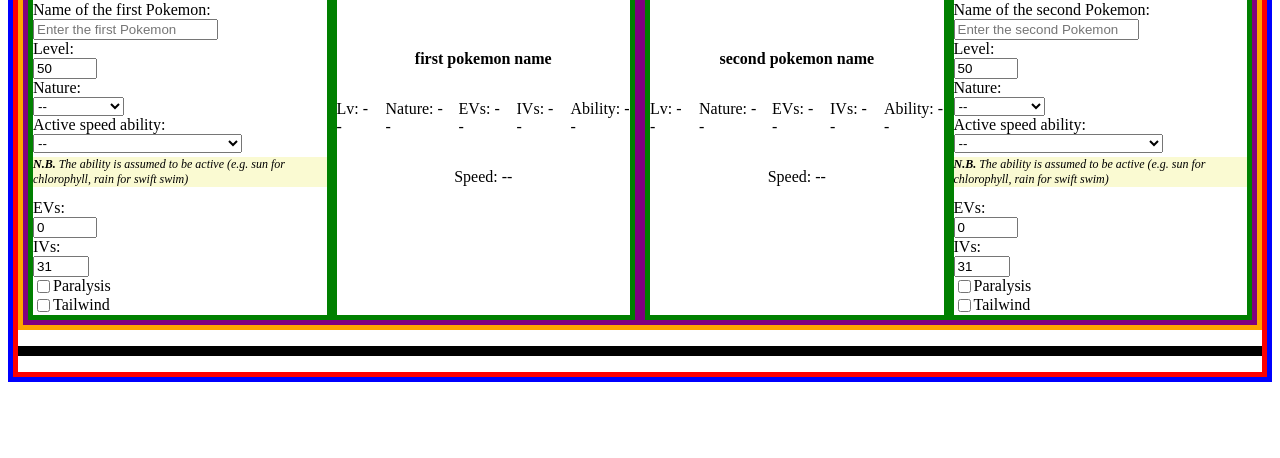
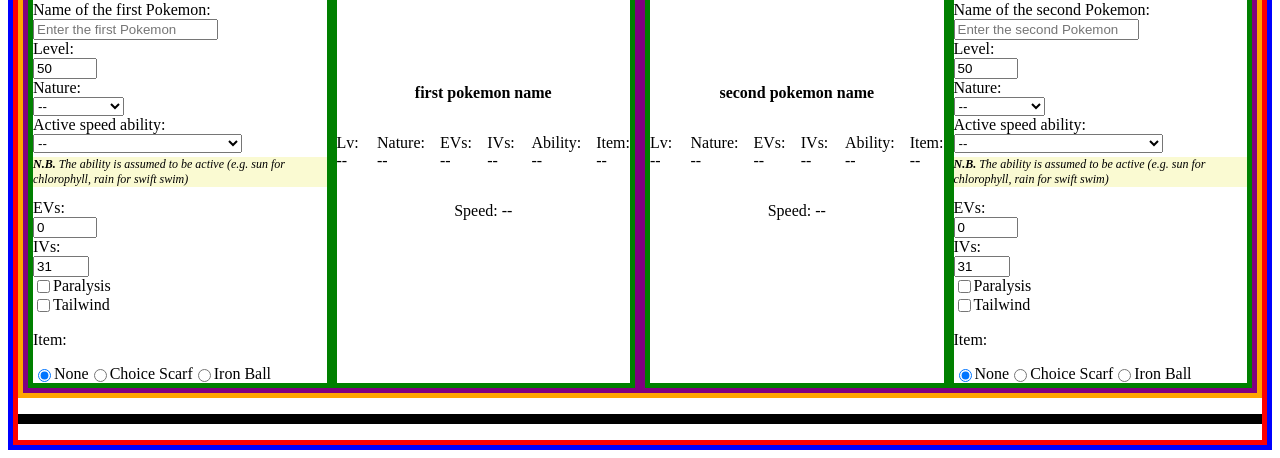
Before and after one commit to ColomboGiacomo/does-it-outspeed, a plain HTML site: page index.html in a window 1280 px wide. Shown: the part 356-814 px from the top of the page. Drawn offline with Linux system fonts and the light colour scheme.

Commit message:
items added

```diff
--- a/index.html
+++ b/index.html
@@ -107,6 +107,18 @@
                             <label for="tailwindpkmn1">Tailwind</label>
                         </div>
 
+                        <p>Item:</p>
+                        <div class="radio-group">
+                            <input type="radio" id="noitem1" name="item1" value="1" checked>
+                            <label for="noitem1">None</label>
+
+                            <input type="radio" id="scarf1" name="item1" value="1.5">
+                            <label for="scarf1">Choice Scarf</label>
+
+                            <input type="radio" id="ironball1" name="item1" value="0.5">
+                            <label for="ironball1">Iron Ball</label>
+                        </div>
+
                     </div>
 
                     <div class="pokemon-img-info" id="pkmn1-container">
@@ -122,6 +134,7 @@
                             <p>EVs: <span id="pkmn1-EVs">--</span></p>
                             <p>IVs: <span id="pkmn1-IVs">--</span></p>
                             <p>Ability: <span id="pkmn1-ability">--</span></p>
+                            <p>Item: <span id="pkmn1-item">--</span></p>
                         </div>
 
                         <img id="pkmn1-img" src="#" alt="First Pokemon" hidden>
@@ -217,6 +230,18 @@
                             <label for="tailwindpkmn2">Tailwind</label>
                         </div>
 
+                        <p>Item:</p>
+                        <div class="radio-group">
+                            <input type="radio" id="noitem2" name="item2" value="1" checked>
+                            <label for="noitem2">None</label>
+
+                            <input type="radio" id="scarf2" name="item2" value="1.5">
+                            <label for="scarf2">Choice Scarf</label>
+
+                            <input type="radio" id="ironball2" name="item2" value="0.5">
+                            <label for="ironball2">Iron Ball</label>
+                        </div>
+
                     </div>
 
                     <div class="pokemon-img-info" id="pkmn2-container">
@@ -232,6 +257,7 @@
                             <p>EVs: <span id="pkmn2-EVs">--</span></p>
                             <p>IVs: <span id="pkmn2-IVs">--</span></p>
                             <p>Ability: <span id="pkmn2-ability">--</span></p>
+                            <p>Item: <span id="pkmn2-item">--</span></p>
                         </div>
 
                         <img id="pkmn2-img" src="#" alt="Second Pokemon" hidden>
--- a/script.js
+++ b/script.js
@@ -24,16 +24,16 @@ function limitNumber(id){
 }
 
 // Calcola la velocità reale con la formula dei giochi
-function calculateSpeed(baseSpeed, level, evs, ivs, nature, ability, par, tailwind) {
+function calculateSpeed(baseSpeed, level, evs, ivs, nature, ability, par, tailwind, item) {
 
-    console.log({baseSpeed, level, evs, ivs, nature, ability, par, tailwind});
+    console.log({baseSpeed, level, evs, ivs, nature, ability, par, tailwind, item});
     console.log("---------------------------------------------------------------");
 
     const step1 = Math.floor((2 * baseSpeed + ivs + Math.floor(evs / 4)) * level / 100);
     const step2 = step1 + 5;
     const step3 = Math.floor(step2 * nature);
 
-    const modifier = ability * tailwind;
+    const modifier = ability * tailwind * item;
 
     const step4 = Math.floor(step3 * modifier);
 
@@ -94,7 +94,10 @@ async function showPokemon(name, number){
         tailwind = 2;
     }
 
-    const speed = calculateSpeed(baseSpeed, level, evs, ivs, nature, ability, par, tailwind);
+    const itemRadio = document.querySelector('input[name="item' + number + '"]:checked');
+    const item = Number(itemRadio.value);
+
+    const speed = calculateSpeed(baseSpeed, level, evs, ivs, nature, ability, par, tailwind, item);
 
     document.getElementById("pkmn" + number + "-name").textContent = data.name;
     document.getElementById("pkmn" + number + "-level").textContent = level;
--- a/style.css
+++ b/style.css
@@ -117,3 +117,7 @@ main{
 [hidden] {
     display: none !important;
 }
+
+.radio-group{
+    display: flex;
+}
```
